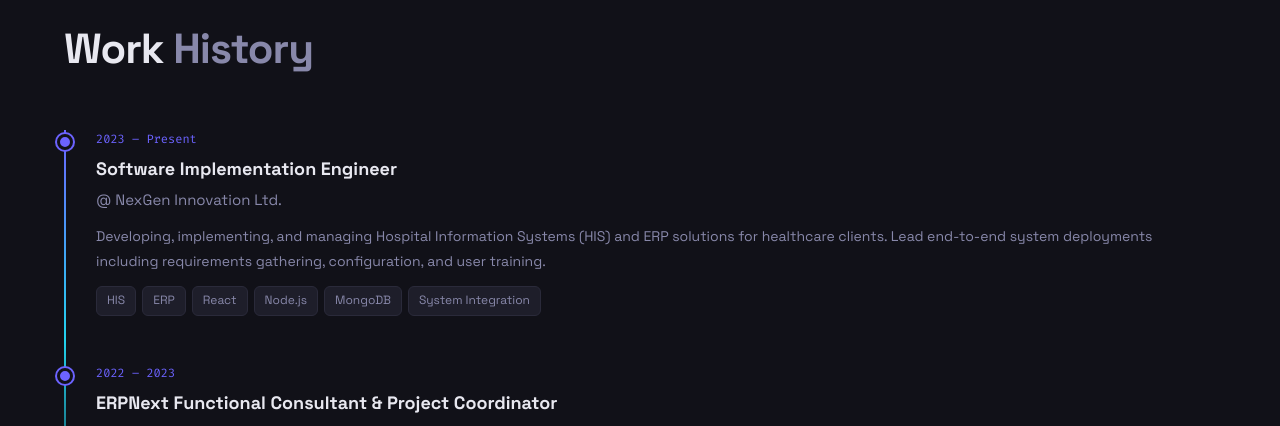
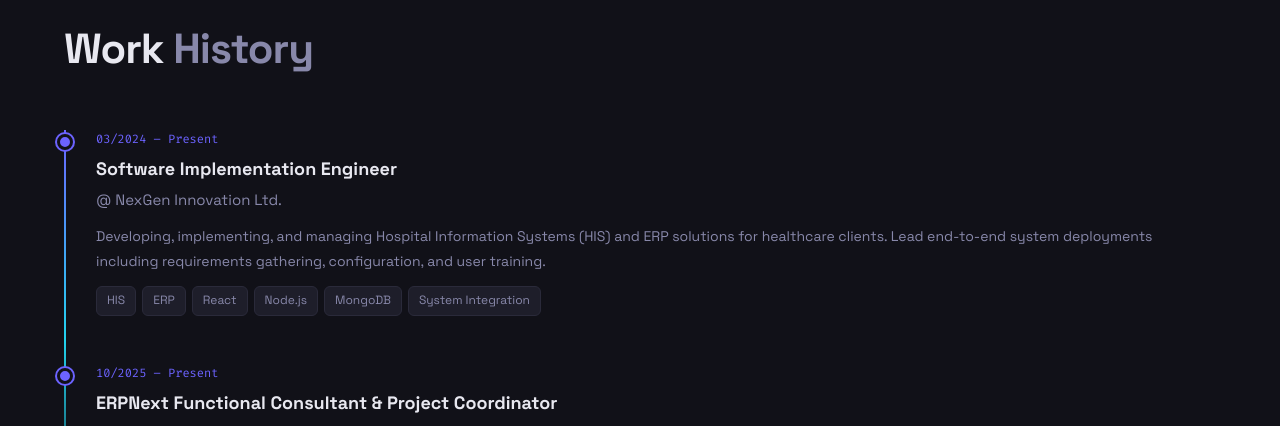
Before and after one commit to codersaikot/my-portfolio, a React (Vite) app: page / in a window 1280 px wide. Shown: the part 3445-3871 px from the top of the page. Built offline with nearby package versions, Linux system fonts and the light colour scheme.

Commit message:
Update experience periods for current roles in portfolioData.js

```diff
--- a/src/data/portfolioData.js
+++ b/src/data/portfolioData.js
@@ -124,14 +124,14 @@ export const projects = [
 
 export const experience = [
   {
-    period: "2023 – Present",
+    period: "03/2024 – Present",
     title: "Software Implementation Engineer",
     company: "NexGen Innovation Ltd.",
     desc: "Developing, implementing, and managing Hospital Information Systems (HIS) and ERP solutions for healthcare clients. Lead end-to-end system deployments including requirements gathering, configuration, and user training.",
     chips: ["HIS", "ERP", "React", "Node.js", "MongoDB", "System Integration"]
   },
   {
-    period: "2022 – 2023",
+    period: "10/2025 – Present ",
     title: "ERPNext Functional Consultant & Project Coordinator",
     company: "Cloudy Camp Limited",
     desc: "Implemented and customized ERPNext for multiple enterprise clients. Managed project timelines, coordinated between technical teams and stakeholders, and delivered functional training to end users.",
```
